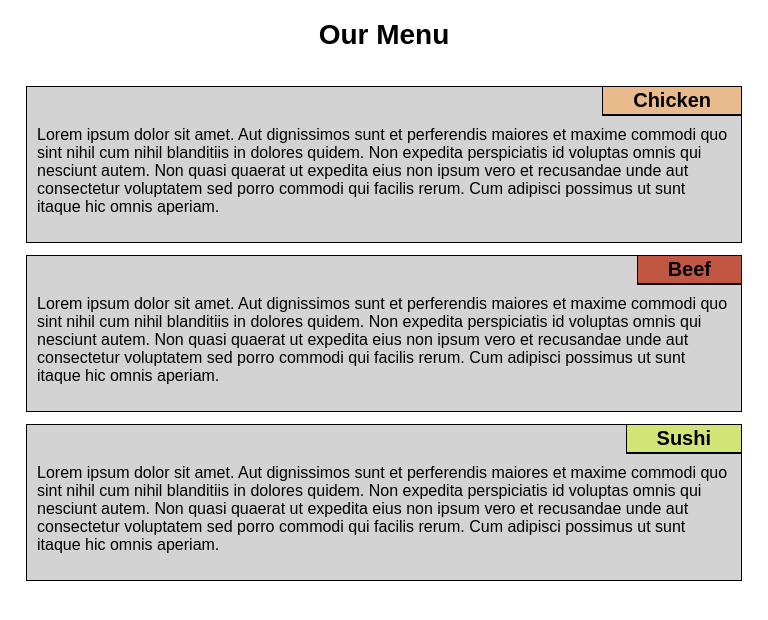
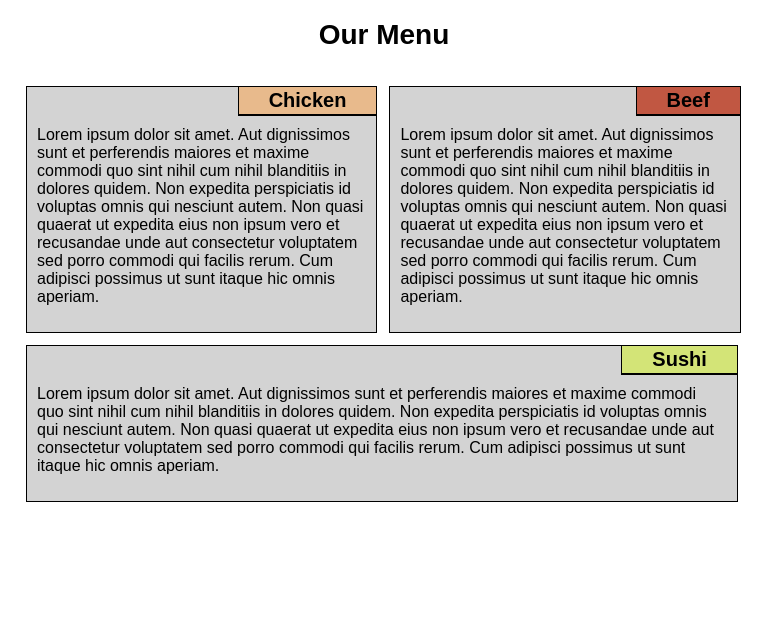
Before and after one commit to Boshomane/mod2_solution, a plain HTML site: page index.html in a window 768 px wide. Drawn offline with Linux system fonts and the light colour scheme.

Commit message:
Adding Media query and styles for screen between 768px and 991px.

```diff
--- a/css/style.css
+++ b/css/style.css
@@ -71,3 +71,14 @@ section p{
 		width: 33%;
 	}
 }
+
+@media (min-width: 768px) and (max-width: 991px) {
+	section{
+		width: 48%;
+		float: left;
+	}
+
+	section:nth-child(3){
+		width: 97.5%;
+	}
+}
```
